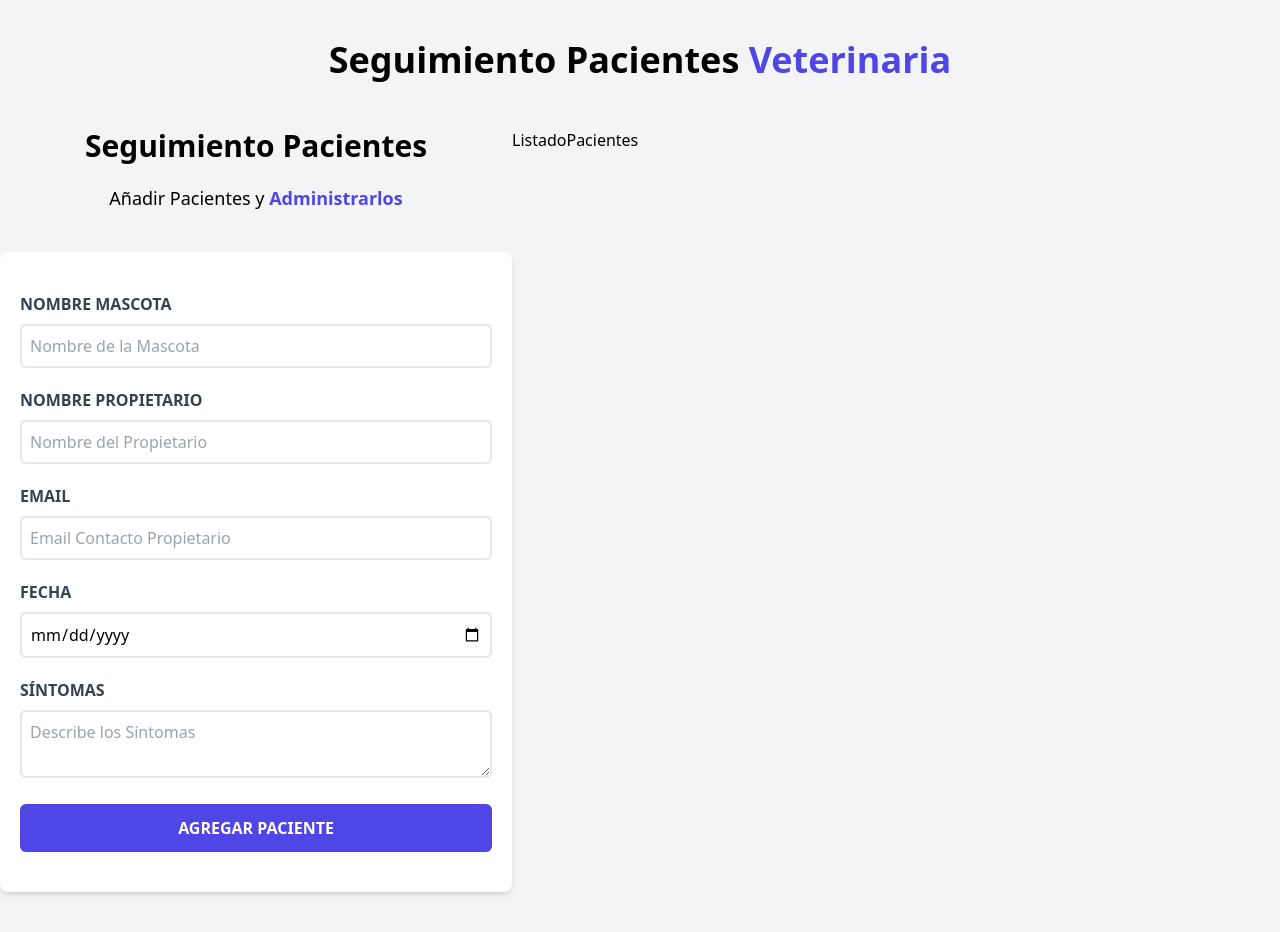
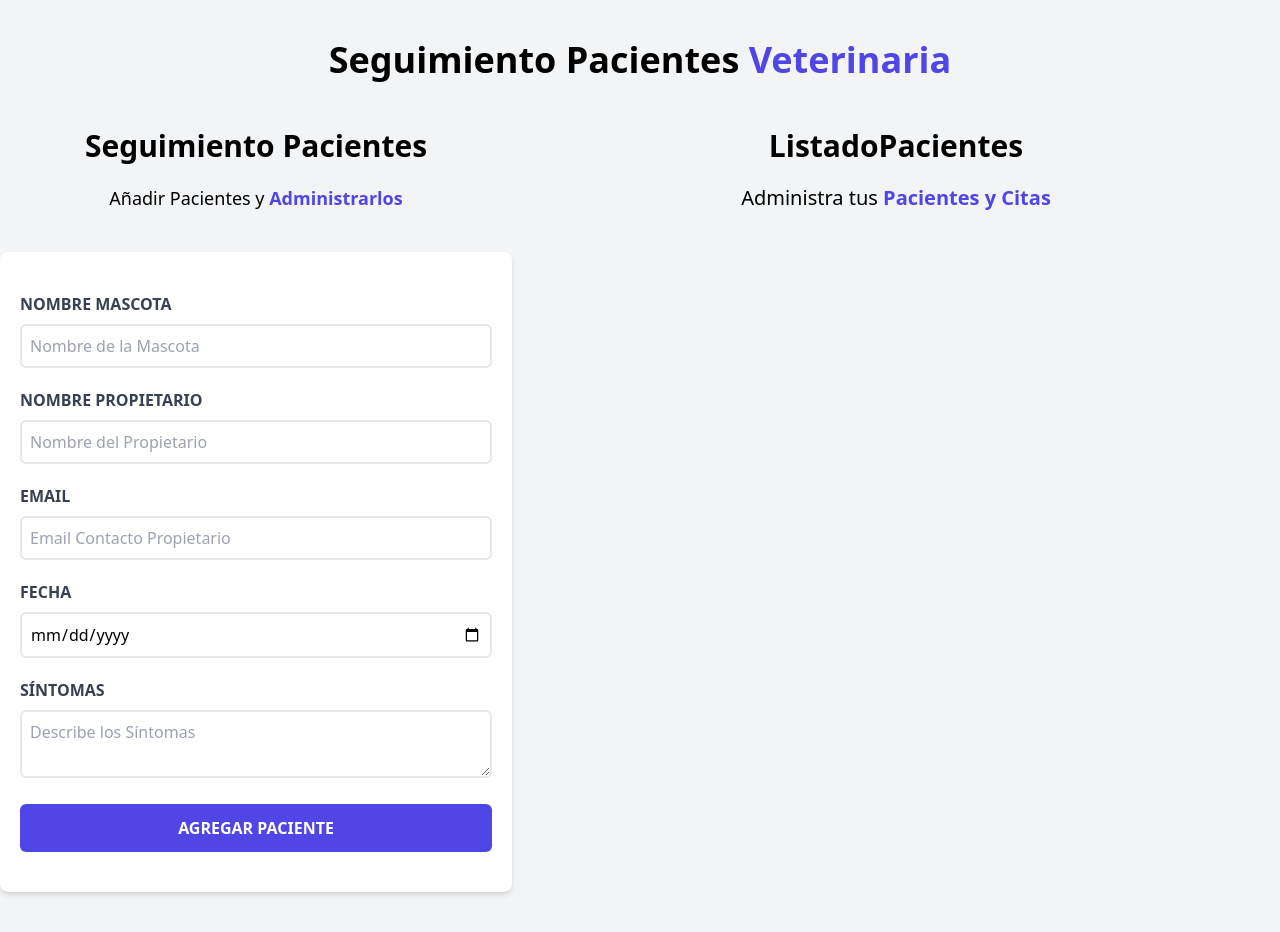
Before and after one commit to joseangvas/citas-react, a React (Vite) app: page / in a window 1280 px wide. Built offline with nearby package versions, Linux system fonts and the light colour scheme.

Commit message:
Codificar Formulario de Ingreso de Pacientes.

```diff
--- a/src/components/ListadoPacientes.jsx
+++ b/src/components/ListadoPacientes.jsx
@@ -1,7 +1,13 @@
 const ListadoPacientes = () => {
   return (
     <div className="w-1/2 lg:w-3/5">
-      <h2>ListadoPacientes</h2>
+      <h2 className="font-black text-3xl text-center">ListadoPacientes</h2>
+      <p className="text-xl mt-5 mb-10 text-center">
+        Administra tus {''}
+        <span className="text-indigo-600 font-bold">Pacientes y Citas</span>
+      </p>
+
+
     </div>
   )
 }
```
